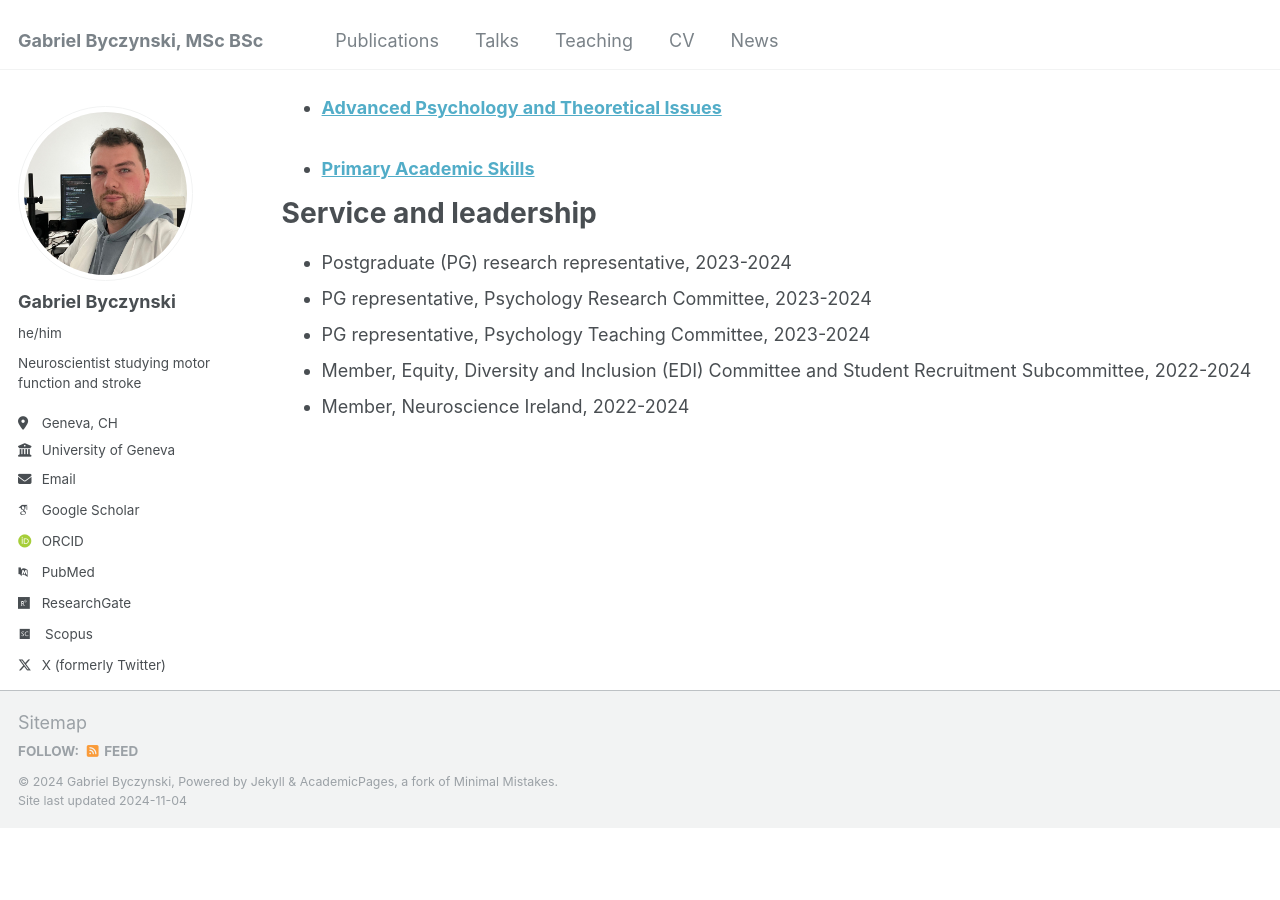
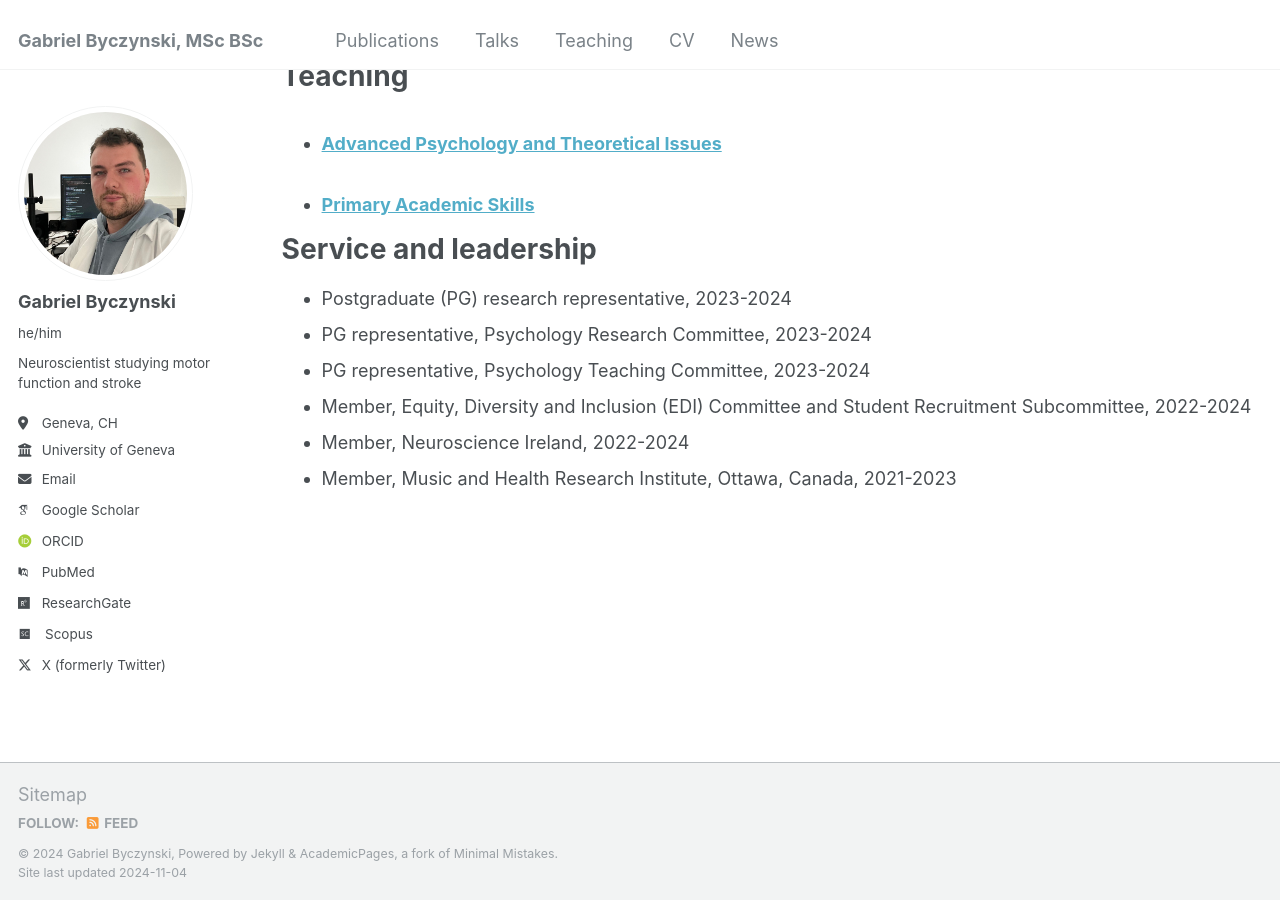
Before and after one commit to gabebyczynski/gabebyczynski.github.io, a Jekyll site: the page built from _pages/cv.md, in a window 1280 px wide and 900 px high, scrolled down 2634 px. Built offline with Jekyll 4.4.1, drawn with Linux system fonts in a browser that asks for light colours; some web fonts are replaced; before the commit the page ends 3462 px from its top, so only the background shows below that; some of the changed text lies outside the part shown.

Commit message:
Update cv.md

```diff
--- a/_pages/cv.md
+++ b/_pages/cv.md
@@ -46,3 +47,4 @@ Service and leadership
 * PG representative, Psychology Teaching Committee, 2023-2024
 * Member, Equity, Diversity and Inclusion (EDI) Committee and Student Recruitment Subcommittee, 2022-2024
 * Member, Neuroscience Ireland, 2022-2024
+* Member, Music and Health Research Institute, Ottawa, Canada, 2021-2023
```
Also changed, not shown: other parts of _pages/cv.md (+1 -0 lines).
